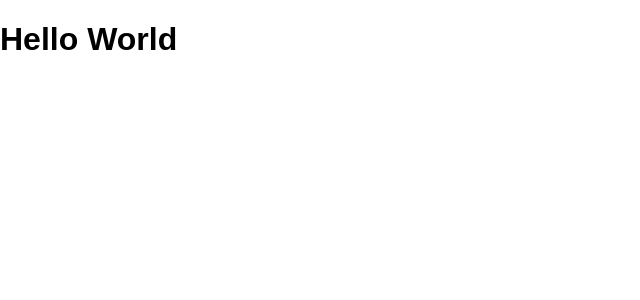
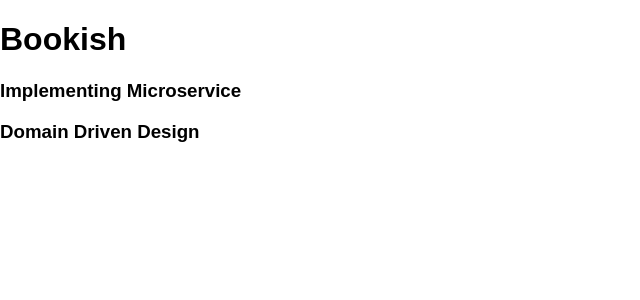
Before and after one commit to abruzzi/react-tdd-e2e-driven, a React (Create React App) app: page / in a window 1280 px wide. Shown: the top 300 px of the page, without its empty margins (0-640 px from the left). Built offline with nearby package versions, Linux system fonts and the light colour scheme.

Commit message:
make the test pass, in a ugly way

```diff
--- a/src/App.js
+++ b/src/App.js
@@ -5,7 +5,13 @@ class App extends Component {
   render() {
     return (
       <div className="container">
-        <h1>Hello World</h1>
+        <h1>Bookish</h1>
+        <article className="book">
+          <h3 className="title">Implementing Microservice</h3>
+        </article>
+        <article className="book">
+          <h3 className="title">Domain Driven Design</h3>
+        </article>
       </div>
     )
   }
```
Also changed, not shown: 2 other files (tests, documents, lock files or other folders).
